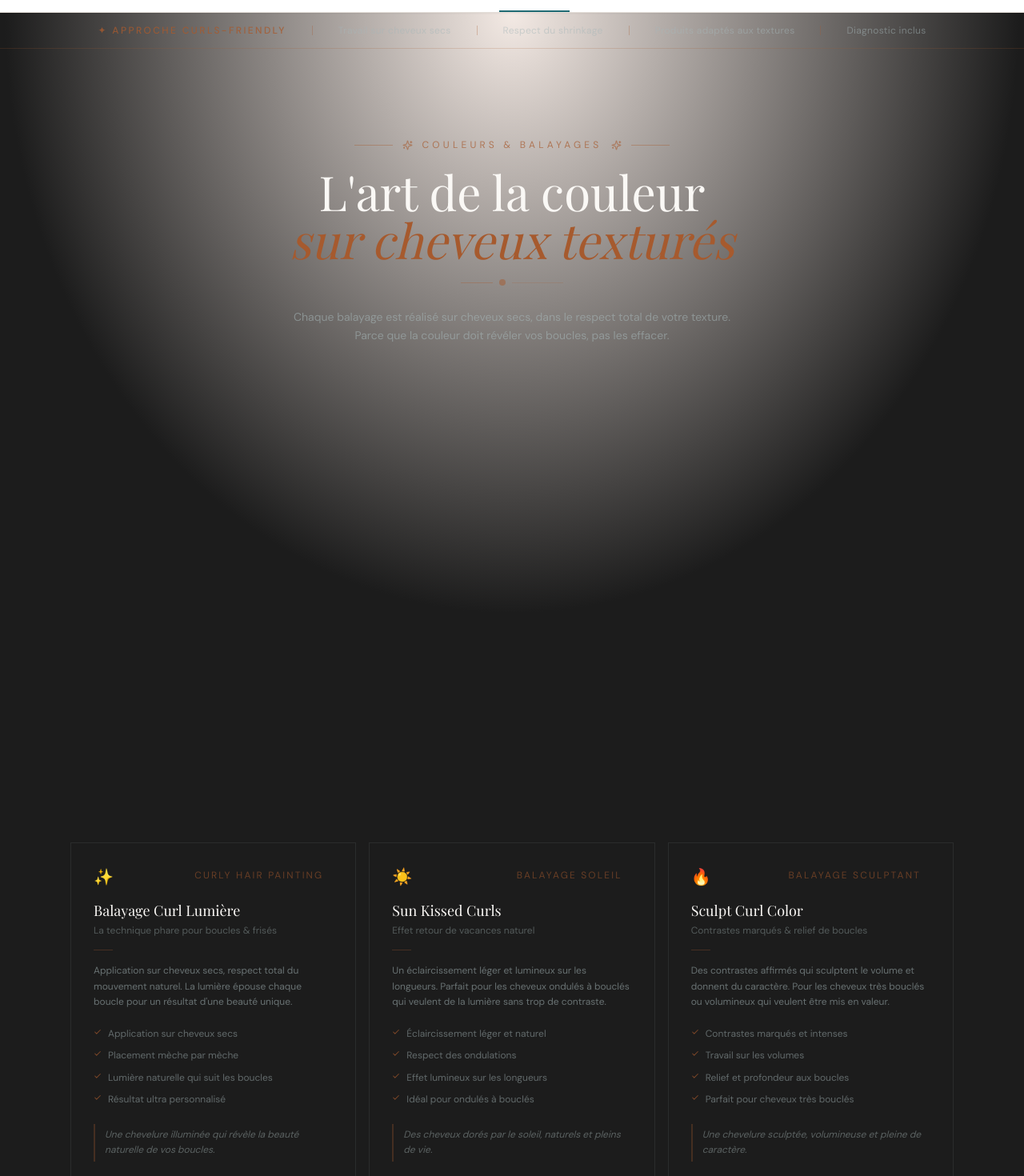
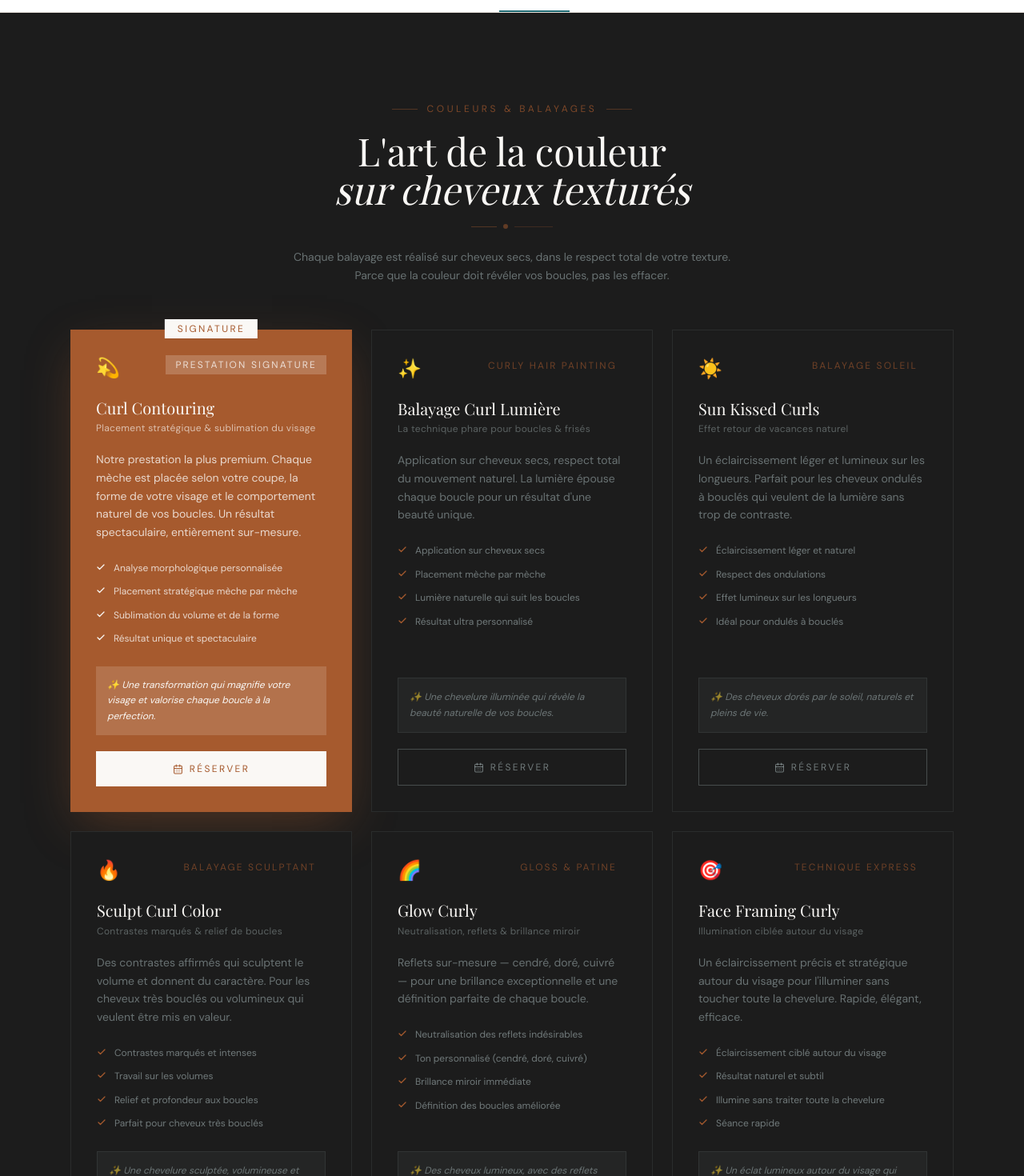
Before and after one commit to elafortune/maison_texture_et_couleurs_test, a React (Vite) app: page /prestations in a window 1280 px wide. Shown: the part 640-2110 px from the top of the page at 80% size. Built offline with nearby package versions, Linux system fonts and the light colour scheme; grey boxes are pictures that could not be loaded; a web font is replaced by a local one.

Commit message:
Couleurs & Balayages : design simplifié, style cohérent avec les lissages

```diff
--- a/src/components/prestations/CouleursPrestige.jsx
+++ b/src/components/prestations/CouleursPrestige.jsx
@@ -1,17 +1,14 @@
 import { useEffect, useRef } from 'react'
-import { Check, CalendarDays, Sparkles } from 'lucide-react'
+import { Check, CalendarDays } from 'lucide-react'
 import { balayagesPrestige, socialLinks } from '../../data/salonData'
 import useScrollReveal from '../../hooks/useScrollReveal'
 
-const featured  = balayagesPrestige.find((p) => p.featured)
-const supporting = balayagesPrestige.filter((p) => !p.featured)
-
 export default function CouleursPrestige() {
   const headingRef = useScrollReveal()
-  const gridRef    = useRef(null)
+  const cardsRef   = useRef(null)
 
   useEffect(() => {
-    const grid = gridRef.current
+    const grid = cardsRef.current
     if (!grid) return
     const observer = new IntersectionObserver(
       ([entry]) => {
@@ -29,44 +26,23 @@ export default function CouleursPrestige() {
   }, [])
 
   return (
-    <section id="couleur" className="scroll-mt-32 bg-onyx" style={{ background: 'radial-gradient(ellipse 90% 60% at 50% 0%, rgba(166,90,46,0.13) 0%, #1C1C1C 55%)' }}>
+    <section id="couleur" className="py-20 md:py-28 bg-onyx scroll-mt-32">
+      <div className="max-w-6xl mx-auto px-6">
 
-      {/* ── Bannière diagnostic ── */}
-      <div className="bg-copper/12 border-b border-copper/20 py-3.5 px-6">
-        <div className="max-w-6xl mx-auto flex flex-wrap items-center justify-center gap-x-8 gap-y-2">
-          <span className="font-sans text-xs tracking-[0.2em] uppercase text-copper/80 font-medium">
-            ✦ Approche Curls-Friendly
-          </span>
-          <span className="hidden sm:block w-px h-3 bg-copper/30" />
-          <span className="font-sans text-xs text-stone/50 tracking-wide">Travail sur cheveux secs</span>
-          <span className="hidden sm:block w-px h-3 bg-copper/30" />
-          <span className="font-sans text-xs text-stone/50 tracking-wide">Respect du shrinkage</span>
-          <span className="hidden sm:block w-px h-3 bg-copper/30" />
-          <span className="font-sans text-xs text-stone/50 tracking-wide">Produits adaptés aux textures</span>
-          <span className="hidden sm:block w-px h-3 bg-copper/30" />
-          <span className="font-sans text-xs text-stone/50 tracking-wide">Diagnostic inclus</span>
+        {/* En-tête */}
+        <div ref={headingRef} className="reveal text-center mb-14">
+          <div className="flex items-center justify-center gap-3 mb-5">
+            <span className="w-8 h-px bg-copper/40" />
+            <span className="font-sans text-xs tracking-[0.30em] uppercase text-copper/70">Couleurs & Balayages</span>
+            <span className="w-8 h-px bg-copper/40" />
           </div>
-      </div>
-
-      <div className="max-w-6xl mx-auto px-6 py-20 md:py-28">
-
-        {/* ── En-tête ── */}
-        <div ref={headingRef} className="reveal text-center mb-16">
-          <div className="flex items-center justify-center gap-3 mb-5">
-            <span className="w-12 h-px bg-copper/40" />
-            <Sparkles size={13} className="text-copper/60" />
-            <span className="font-sans text-xs tracking-[0.35em] uppercase text-copper/70">Couleurs & Balayages</span>
-            <Sparkles size={13} className="text-copper/60" />
-            <span className="w-12 h-px bg-copper/40" />
-          </div>
-          <h2 className="font-serif text-4xl md:text-5xl lg:text-6xl font-light text-pearl leading-tight mb-5">
-            L&apos;art de la couleur<br />
-            <span className="italic text-copper">sur cheveux texturés</span>
+          <h2 className="font-serif text-3xl md:text-4xl lg:text-5xl font-light text-pearl leading-tight mb-5">
+            L&apos;art de la couleur<br /><span className="italic">sur cheveux texturés</span>
           </h2>
-          <div className="flex items-center justify-center gap-2 mb-7">
-            <div className="w-10 h-px bg-copper/35" />
-            <div className="w-2 h-2 rounded-full bg-copper/50" />
-            <div className="w-16 h-px bg-copper/20" />
+          <div className="flex items-center justify-center gap-2 mb-6">
+            <div className="w-8 h-px bg-copper/40" />
+            <div className="w-1.5 h-1.5 rounded-full bg-copper/50" />
+            <div className="w-12 h-px bg-copper/25" />
           </div>
           <p className="font-sans text-sm text-stone/55 leading-relaxed max-w-xl mx-auto">
             Chaque balayage est réalisé sur cheveux secs, dans le respect total de votre texture.
@@ -74,42 +50,70 @@ export default function CouleursPrestige() {
           </p>
         </div>
 
-        {/* ── Carte FEATURED — Curl Contouring ── */}
-        <div className="mb-8 reveal group border border-copper/30 hover:border-copper/60 transition-colors duration-500"
-          style={{ background: 'linear-gradient(135deg, rgba(166,90,46,0.18) 0%, rgba(28,28,28,0.95) 60%)' }}
+        {/* Grille de cartes */}
+        <div ref={cardsRef} className="grid grid-cols-1 md:grid-cols-2 lg:grid-cols-3 gap-6">
+          {balayagesPrestige.map((p) => (
+            <div
+              key={p.id}
+              className={`stagger-item relative flex flex-col p-8 transition-all duration-300 ${
+                p.featured
+                  ? 'bg-copper shadow-[0_20px_60px_-10px_rgba(166,90,46,0.40)]'
+                  : 'bg-onyx border border-stone/10 hover:border-stone/25'
+              }`}
             >
-          <div className="grid grid-cols-1 lg:grid-cols-5 gap-0">
+              {/* Badge signature */}
+              {p.featured && (
+                <div className="absolute -top-3.5 left-1/2 -translate-x-1/2">
+                  <span className="font-sans text-xs tracking-[0.2em] uppercase bg-pearl text-copper px-4 py-1 shadow-sm">
+                    Signature
+                  </span>
+                </div>
+              )}
 
-            {/* Colonne gauche — contenu principal */}
-            <div className="lg:col-span-3 p-10 md:p-14 flex flex-col justify-between">
-              <div>
-                {/* Badge */}
-                <div className="inline-flex items-center gap-2 bg-copper text-pearl px-4 py-1.5 mb-8">
-                  <span className="font-sans text-xs tracking-[0.25em] uppercase">✦ {featured.tag}</span>
+              {/* Emoji + tag */}
+              <div className="flex items-start justify-between mb-5">
+                <span className="text-2xl">{p.emoji}</span>
+                <span className={`font-sans text-xs tracking-[0.18em] uppercase px-3 py-1 ${
+                  p.featured ? 'bg-pearl/20 text-pearl/80' : 'bg-copper/8 text-copper/60'
+                }`}>
+                  {p.tag}
+                </span>
               </div>
 
-                {/* Titre */}
-                <h3 className="font-serif text-4xl md:text-5xl font-light text-pearl leading-tight mb-3">
-                  {featured.name}
+              {/* Nom & sous-titre */}
+              <h3 className="font-serif text-xl font-light text-pearl leading-snug mb-1">
+                {p.name}
               </h3>
-                <p className="font-sans text-sm text-copper/70 tracking-wide mb-6">
-                  {featured.subtitle}
+              <p className={`font-sans text-xs tracking-wide mb-5 ${p.featured ? 'text-pearl/65' : 'text-stone/45'}`}>
+                {p.subtitle}
               </p>
 
               {/* Description */}
-                <p className="font-sans text-sm text-stone/65 leading-relaxed mb-8 max-w-md">
-                  {featured.description}
+              <p className={`font-sans text-sm leading-relaxed mb-6 ${p.featured ? 'text-pearl/80' : 'text-stone/55'}`}>
+                {p.description}
               </p>
 
               {/* Bienfaits */}
-                <ul className="grid grid-cols-1 sm:grid-cols-2 gap-x-6 gap-y-3 mb-10">
-                  {featured.bienfaits.map((b, i) => (
+              <ul className="space-y-2.5 mb-6 flex-1">
+                {p.bienfaits.map((b, i) => (
                   <li key={i} className="flex items-start gap-2.5">
-                      <Check size={12} strokeWidth={2.5} className="flex-shrink-0 mt-0.5 text-copper" />
-                      <span className="font-sans text-xs text-stone/65 leading-relaxed">{b}</span>
+                    <Check
+                      size={12}
+                      strokeWidth={2.5}
+                      className={`flex-shrink-0 mt-0.5 ${p.featured ? 'text-pearl' : 'text-copper'}`}
+                    />
+                    <span className={`font-sans text-xs leading-relaxed ${p.featured ? 'text-pearl/80' : 'text-stone/60'}`}>
+                      {b}
+                    </span>
                   </li>
                 ))}
               </ul>
+
+              {/* Résultat */}
+              <div className={`p-3.5 mb-5 ${p.featured ? 'bg-pearl/15' : 'bg-stone/5 border border-stone/10'}`}>
+                <p className={`font-sans text-xs italic leading-relaxed ${p.featured ? 'text-pearl' : 'text-stone/55'}`}>
+                  ✨ {p.resultat}
+                </p>
               </div>
 
               {/* CTA */}
@@ -117,103 +121,26 @@ export default function CouleursPrestige() {
                 href={socialLinks.planity}
                 target="_blank"
                 rel="noopener noreferrer"
-                className="self-start inline-flex items-center gap-3 bg-copper text-pearl px-10 py-4 font-sans text-xs tracking-[0.25em] uppercase hover:bg-terracotta transition-colors duration-300"
+                className={`inline-flex items-center justify-center gap-2 font-sans text-xs tracking-[0.2em] uppercase py-3.5 px-6 transition-colors duration-300 ${
+                  p.featured
+                    ? 'bg-pearl text-copper hover:bg-linen'
+                    : 'border border-stone/30 text-stone/60 hover:border-copper hover:text-copper'
+                }`}
               >
-                <CalendarDays size={14} />
-                Réserver cette prestation
+                <CalendarDays size={13} />
+                Réserver
               </a>
-            </div>
-
-            {/* Colonne droite — résultat + décoratif */}
-            <div className="lg:col-span-2 border-t lg:border-t-0 lg:border-l border-copper/20 p-10 md:p-14 flex flex-col justify-between">
-              <div>
-                <p className="font-sans text-xs tracking-[0.25em] uppercase text-copper/50 mb-4">
-                  Résultat attendu
-                </p>
-                <p className="font-serif text-lg text-pearl/85 leading-relaxed italic mb-8">
-                  "{featured.resultat}"
-                </p>
-                <div className="w-full h-px bg-copper/15 mb-8" />
-                <div className="space-y-3">
-                  <p className="font-sans text-xs text-stone/40 tracking-wide">Ce qui fait la différence</p>
-                  {['Travail sur cheveux secs', 'Respect du mouvement naturel', 'Résultat 100% sur-mesure'].map((item, i) => (
-                    <div key={i} className="flex items-center gap-2">
-                      <div className="w-1 h-1 rounded-full bg-copper/50" />
-                      <span className="font-sans text-xs text-stone/50">{item}</span>
-                    </div>
-                  ))}
-                </div>
-              </div>
-              <div className="mt-8">
-                <span className="font-serif text-7xl md:text-8xl text-copper/8 select-none leading-none">
-                  {featured.emoji}
-                </span>
-              </div>
-            </div>
-
-          </div>
-        </div>
-
-        {/* ── Grille 5 prestations ── */}
-        <div ref={gridRef} className="grid grid-cols-1 md:grid-cols-2 lg:grid-cols-3 gap-4 mb-10">
-          {supporting.map((p) => (
-            <div
-              key={p.id}
-              className="stagger-item group bg-onyx border border-stone/10 hover:border-copper/35 transition-all duration-300 flex flex-col p-7"
-            >
-              {/* Header */}
-              <div className="flex items-start justify-between mb-4">
-                <span className="text-xl">{p.emoji}</span>
-                <span className="font-sans text-xs tracking-[0.18em] uppercase text-copper/55 bg-copper/8 px-3 py-1">
-                  {p.tag}
-                </span>
-              </div>
-
-              <h3 className="font-serif text-lg text-pearl font-light leading-snug mb-1">
-                {p.name}
-              </h3>
-              <p className="font-sans text-xs text-stone/40 mb-4">{p.subtitle}</p>
-
-              {/* Ligne déco */}
-              <div className="w-6 h-px bg-copper/30 mb-4 transition-all duration-300 group-hover:w-12 group-hover:bg-copper/55" />
-
-              <p className="font-sans text-xs text-stone/55 leading-relaxed mb-5 flex-1">
-                {p.description}
-              </p>
-
-              {/* Bienfaits */}
-              <ul className="space-y-2 mb-5">
-                {p.bienfaits.map((b, i) => (
-                  <li key={i} className="flex items-start gap-2">
-                    <Check size={10} strokeWidth={2.5} className="flex-shrink-0 mt-0.5 text-copper/70" />
-                    <span className="font-sans text-xs text-stone/50 leading-relaxed">{b}</span>
-                  </li>
-                ))}
-              </ul>
-
-              {/* Résultat */}
-              <div className="border-l-2 border-copper/30 pl-3 py-1">
-                <p className="font-sans text-xs text-stone/45 italic leading-relaxed">
-                  {p.resultat}
-                </p>
-              </div>
             </div>
           ))}
         </div>
 
-        {/* ── Encart Pack ── */}
-        <div className="border border-copper/25 p-8 md:p-10 flex flex-col md:flex-row items-start md:items-center justify-between gap-6"
-          style={{ background: 'rgba(166,90,46,0.07)' }}
-        >
+        {/* Encart pack */}
+        <div className="mt-10 border border-copper/25 p-8 flex flex-col md:flex-row items-start md:items-center justify-between gap-6 bg-copper/5">
           <div>
-            <p className="font-sans text-xs tracking-[0.25em] uppercase text-copper/70 mb-2">
-              ✦ Pack exclusif
-            </p>
-            <h3 className="font-serif text-2xl text-pearl font-light mb-2">
-              Balayage + Rituel Boucles
-            </h3>
+            <p className="font-sans text-xs tracking-[0.25em] uppercase text-copper/70 mb-2">Pack exclusif</p>
+            <h3 className="font-serif text-xl text-pearl font-light mb-2">Balayage + Rituel Boucles</h3>
             <p className="font-sans text-sm text-stone/50 leading-relaxed max-w-md">
-              Combinez votre balayage avec un soin reconstructeur profond et un coiffage de définition des boucles inclus. Le duo parfait pour repartir transformée.
+              Combinez votre balayage avec un soin reconstructeur profond et un coiffage de définition des boucles inclus.
             </p>
           </div>
           <a
```
Lines whose indentation alone changed are shown as unchanged.
